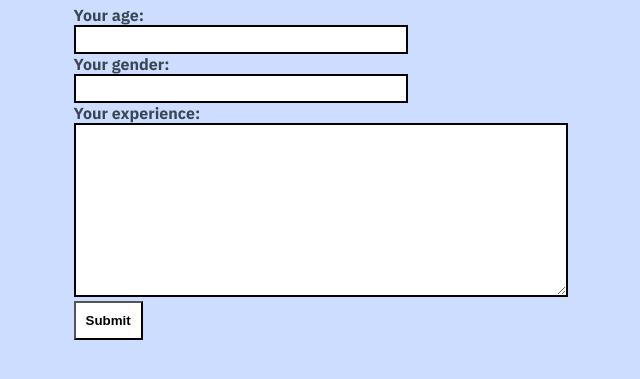
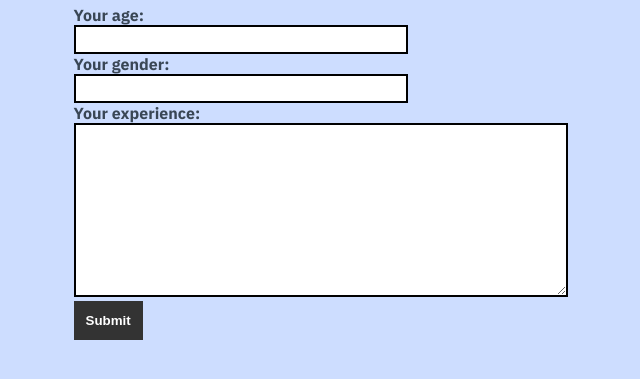
Before and after one commit to whalecoiner/trans-nhs, an Eleventy site: page contact.md in a window 1280 px wide. In both pictures the pointer is over the button "Submit". Shown: the part 191-570 px from the top of the page, without its empty margins (336-976 px from the left). Built offline with nearby package versions, Linux system fonts and the light colour scheme; Eleventy itself is replaced by a stand-in of ours; files that its build step writes are made by us from their sources.

Commit message:
Colour colour colour me surprised

```diff
--- a/styles/common.scss
+++ b/styles/common.scss
@@ -66,8 +66,16 @@ a {
 .button {
   padding: 10px;
   font-weight: bold;
-  background-color: white;
-  color: black;
+  background-color: #d6cdff;
+  color: #333;
+  border: 2px solid #d6cdff;
+  cursor: pointer;
+}
+
+.button:hover {
+  background-color: #333;
+  color: #fff;
+  border: 2px solid #333;
 }
 
 label {
@@ -115,3 +123,9 @@ label {
   background-color: #d6cdff;
   margin-right: 10px;
 }
+
+.nav-item-link:hover {
+  background-color: #333;
+  color: #fff;
+  text-decoration: none;
+}
```
